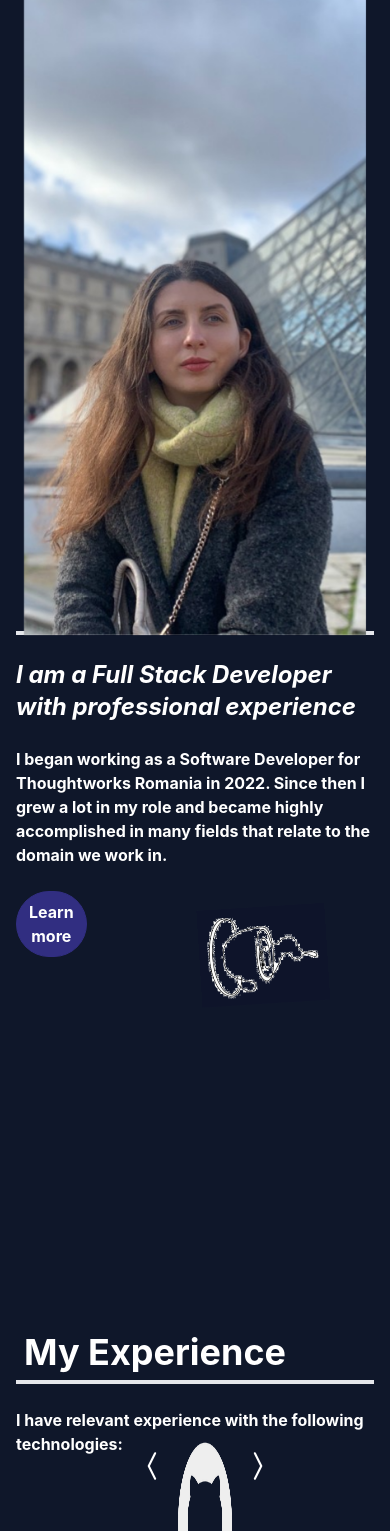
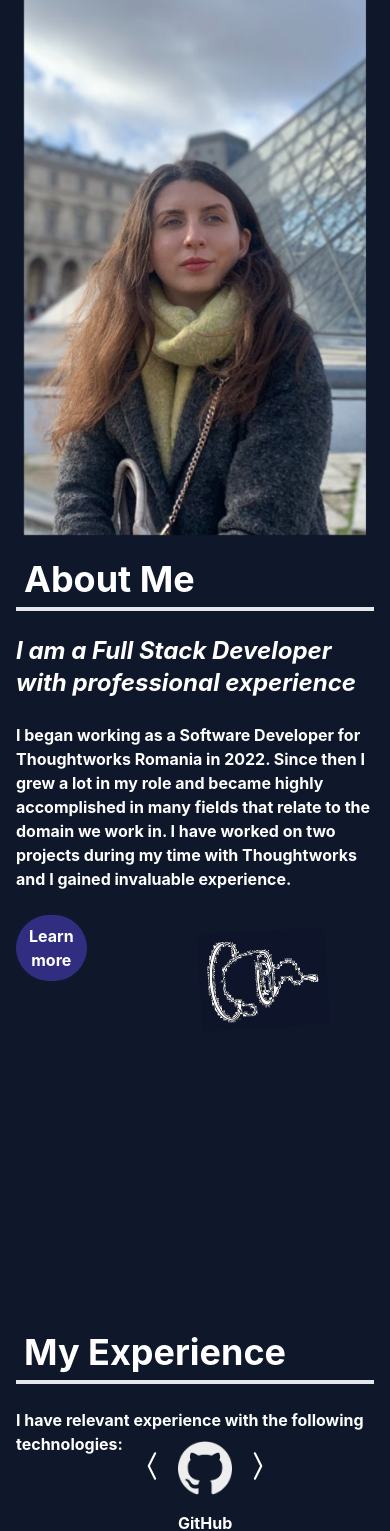
Before and after one commit to georgianaiordache1012/georgiana, a React (Create React App) app: page / in a window 390 px wide. Shown: the part 1076-2607 px from the top of the page. Built offline with nearby package versions, Linux system fonts and the light colour scheme.

Commit message:
FE(impr): Adjust responsiveness

```diff
--- a/src/components/About.tsx
+++ b/src/components/About.tsx
@@ -9,7 +9,7 @@ export function About(): JSX.Element {
     const handleClick = () => {
         setNav(!nav);
     }
-    const {ref} = useParallax<HTMLDivElement>({speed: 20});
+    const {ref} = useParallax<HTMLDivElement>({speed: 10});
 
     return (<div>
             <div id='about' className='bg-slate-900 w-full hs-screen m-auto px-4 grid lg:grid-cols-2 gap-4'>
@@ -24,7 +24,7 @@ export function About(): JSX.Element {
                     <p className='pb-6 text-white font-bold'>
                         I began working as a Software Developer for Thoughtworks Romania in 2022. Since then I grew a
                         lot in my role and became highly accomplished in many fields that relate to the domain we work
-                        in.
+                        in. I have worked on two projects during my time with Thoughtworks and I gained invaluable experience.
                     </p>
                     <div className='bg-slate-900 flex flex-row justify-between'>
                         <div>
--- a/src/components/Contact.tsx
+++ b/src/components/Contact.tsx
@@ -21,7 +21,7 @@ export function Contact(): JSX.Element {
                 </div>
                 <div className='flex flex-row justify-center justify-between items-center  h-[60vh]'>
                     <div>
-                        <img ref={parallaxX.ref} alt='notebook' className='w-40 h-40 pl-8' src={pic5}></img>
+                        <img ref={parallaxX.ref} alt='notebook' className='lg:pl-8 lg:w-40 lg:h-40' src={pic5}></img>
                     </div>
                     <form action="https://getform.io/f/adf4ddf5-f6a2-472d-ad3f-ab61db384f32"
                           method="POST"
@@ -39,7 +39,7 @@ export function Contact(): JSX.Element {
                         <button className='bg-indigo-900 text-white font-bold border-indigo-900'>Get in touch</button>
                     </form>
                     <div>
-                        <img ref={parallaxY.ref} alt='pen' className='w-40 h-40 pr-8' src={pic4}></img>
+                        <img ref={parallaxY.ref} alt='pen' className='lg:pr-8 lg:w-40 lg:h-40' src={pic4}></img>
                     </div>
                 </div>
         </div>
--- a/src/components/Experience.tsx
+++ b/src/components/Experience.tsx
@@ -14,7 +14,7 @@ export function Experience(): JSX.Element {
                         Experience</p>
                     <p className='py-6'>I have relevant experience with the following technologies:</p>
                 </div>
-                <div ref={ref} className='w-full h-[30vh]'>
+                <div ref={ref} className='lg:w-full h-[30vh] sm:w-fit h-[30vh]'>
                     <ImageSlider />
                 </div>
         </div>
--- a/src/components/ImageSlider.tsx
+++ b/src/components/ImageSlider.tsx
@@ -28,7 +28,7 @@ const ImageSlider = () => {
 
     return (
         <div className='flex flex-col justify-between h-screen m-auto w-full'>
-            <div className='flex justify-between px-32 group'>
+            <div className='flex justify-between px-32 group justify-evenly justify-between'>
                 <div>
                     <BsChevronCompactLeft className='text-5xl rounded-full p-2 group-hover:bg-indigo-900 text-white cursor-pointer' onClick={prevSlide} size={50}/>
                 </div>
@@ -42,7 +42,7 @@ const ImageSlider = () => {
                                     key={index}
                                     className={
                                         index === currentSlide
-                                            ? "w-40 h-40 object-center"
+                                            ? "object-center lg:w-40 lg:h-40 sm:w-20 sm:h-20"
                                             : "hidden"
                                     }
                                 />
--- a/src/components/Projects.tsx
+++ b/src/components/Projects.tsx
@@ -14,7 +14,7 @@ export function Projects(): JSX.Element{
     });
 
     return (
-        <div className='bg-slate-900 flex flex-row justify-between pt-8'>
+        <div className='bg-slate-900 flex flex-row justify-between pt-8 px-8'>
             <div className=' flex flex-col justify-between h-1/3 w-1/2 px-4'>
                 <h3 className='text-3xl md:text-5xl font-bold text-white'>OffWorks</h3>
                 <p className='text-1xl py-6 text-white italic border-b-2 p-1 inline border-indigo-900 font-bold py-4'>
@@ -28,7 +28,10 @@ export function Projects(): JSX.Element{
                 <p className='pb-6 text-white font-bold'>
                     Tech Stack included the following technologies:
                 </p>
-                <img ref={parallaxY.ref} alt='pic1' className='w-1/2 h-60' src={pic1}></img>
+                <p className='pb-6 text-white italic font-bold'>
+                    React, TypeScript, HTML, CSS, SQL, Docker, GCP.
+                </p>
+                <img ref={parallaxY.ref} alt='pic1' className='lg:w-1/2 lg:h-60 sm:w-1/2 sm:h-20' src={pic1}></img>
             </div>
             <div className='bg-slate-900 flex flex-col justify-between h-1/3 w-1/2 px-4'>
                 <h3 className='text-3xl md:text-5xl font-bold text-white'>SitTaker</h3>
@@ -44,7 +47,10 @@ export function Projects(): JSX.Element{
                 <p className='pb-6 text-white font-bold'>
                     Tech Stack included the following technologies:
                 </p>
-                <img ref={parallaxX.ref} alt='pic2' className='w-1/2 h-60' src={pic2}></img>
+                <p className='pb-6 text-white italic font-bold'>
+                     React, TypeScript, HTML, CSS, Java, AWS
+                </p>
+                <img ref={parallaxX.ref} alt='pic2' className='lg:w-1/2 lg:h-60 sm:w-1/2 sm:h-20' src={pic2}></img>
             </div>
         </div>
     );
```
